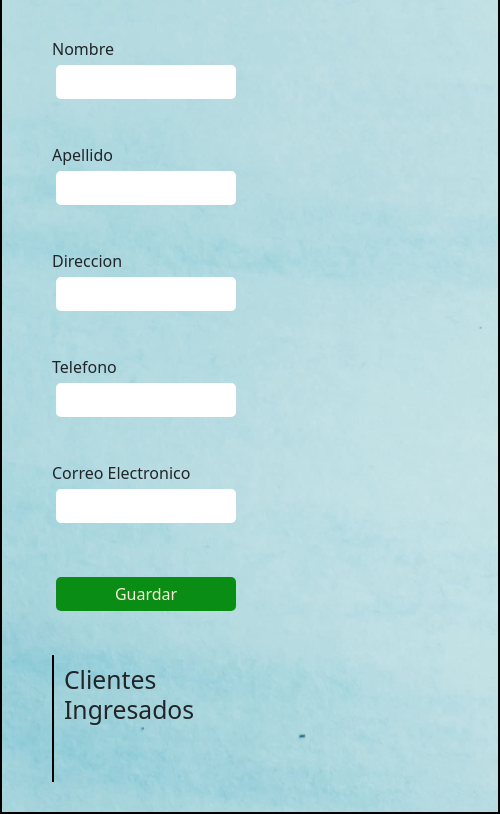
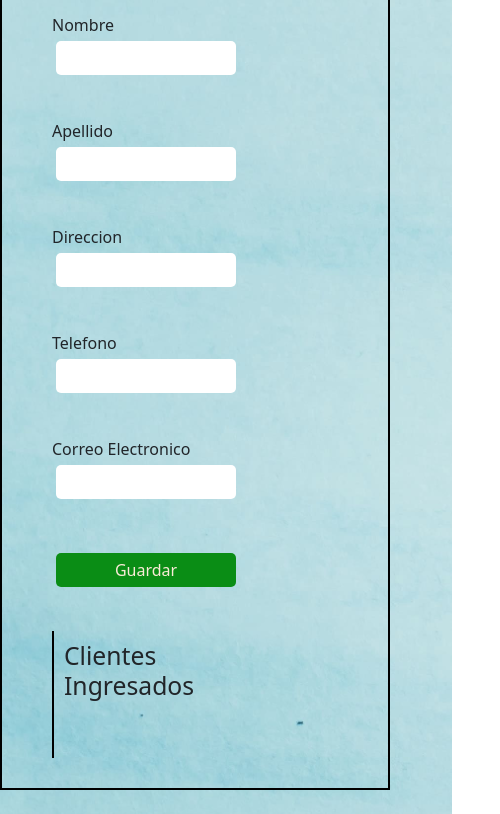
Before and after one commit to JuanPabloFavre/3raPreEntregaJS, a plain HTML site: page pages/Registro.html in a window 390 px wide. Shown: the part 1186-2000 px from the top of the page, 500 px wide, since content can reach past the window. Drawn offline with Linux system fonts and the light colour scheme.

Commit message:
Se configura tamaño de pantalla mobile4

```diff
--- a/css/style.css
+++ b/css/style.css
@@ -811,13 +811,14 @@ margin: 5px;
     }
 
     td {
-            width: 100px;
+            width: 80px;
             padding: 0px;
 
     }
 
     .clientes{
-        width: 500px;
+        width: 100%;
+        margin: none;
     }
 
    #lista-venta{
@@ -833,7 +834,8 @@ margin: 5px;
     align-items: flex-start;
    flex-direction: column;
    font-size: 1rem;
-      margin-left: 50px;
+
+    width: 100%;
 
 
    }
@@ -897,7 +899,11 @@ margin: 5px;
    }
 
    body{
-    width: 400px
+    width: 100%
+   }
+
+   .container-fluid{
+    width: 100%;
    }
 
 }
```
